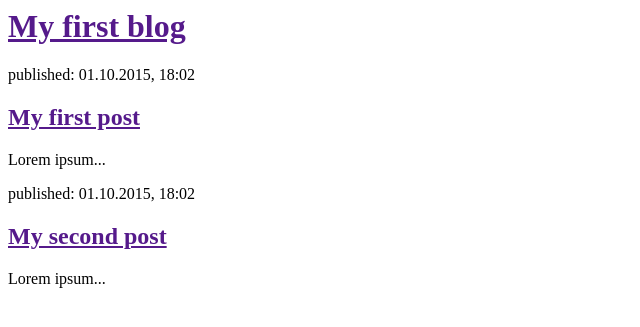
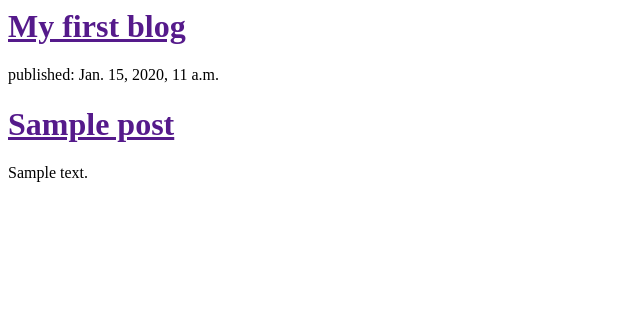
Before and after one commit to davidllorca/my-first-blog, a Django app: template blog/templates/blog/post_list.html in a window 1280 px wide. Shown: the top 327 px of the page, without its empty margins (0-640 px from the left). Run offline with Django 3.2, Linux system fonts and the light colour scheme; the template is opened without the code that fills it: values that come from a table or form of the project are taken from there, others are empty; tables that the repository leaves empty hold one stand-in row (values such as "Sample post").

```diff
--- a/blog/templates/blog/post_list.html
+++ b/blog/templates/blog/post_list.html
@@ -7,16 +7,12 @@
 			<h1><a href="">My first blog</a></h1>
 		</div>
 
-		<div>
-			<p>published: 01.10.2015, 18:02</p>
-			<h2><a href="">My first post</a></h2>
-			<p>Lorem ipsum...</p>
-		</div>
-
-		<div>
-			<p>published: 01.10.2015, 18:02</p>
-			<h2><a href="">My second post</a></h2>
-			<p>Lorem ipsum...</p>
-		</div>
+		{% for post in posts %}
+			<div>
+				<p>published: {{ post.publish_date }}</p>
+				<h1><a href="">{{ post.title }}</a></h1>
+				<p>{{ post.text|linebreaks }}</p> <!-- linebreaks convert \n in parragrahps -->
+			</div>
+		{% endfor %}
 	</body>
 <html>
--- a/blog/views.py
+++ b/blog/views.py
@@ -1,6 +1,9 @@
 from django.shortcuts import render
+from django.utils import timezone
+from .models import Post # . references actual directory
 
 # Create your views here.
 
 def post_list(request):
-	return render(request, 'blog/post_list.html', {})
+	posts = Post.objects.filter(publish_date__lte=timezone.now()).order_by('publish_date')
+	return render(request, 'blog/post_list.html', { 'posts' : posts })
```
